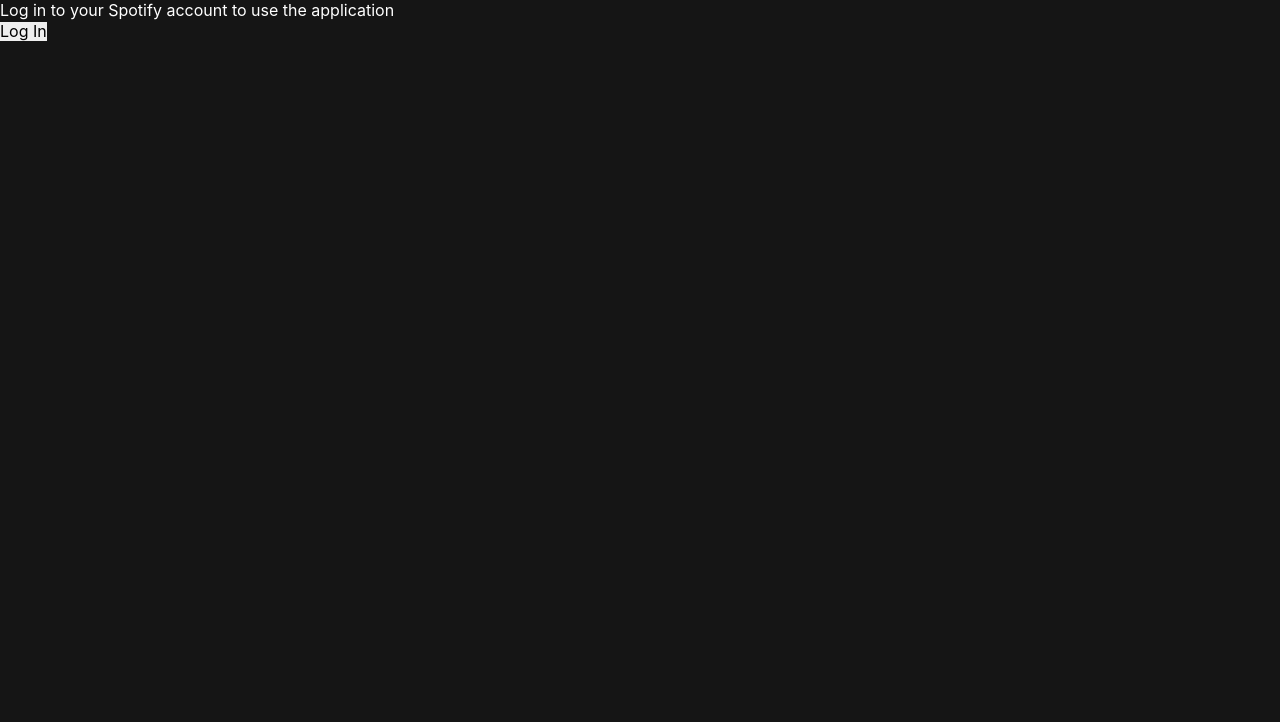
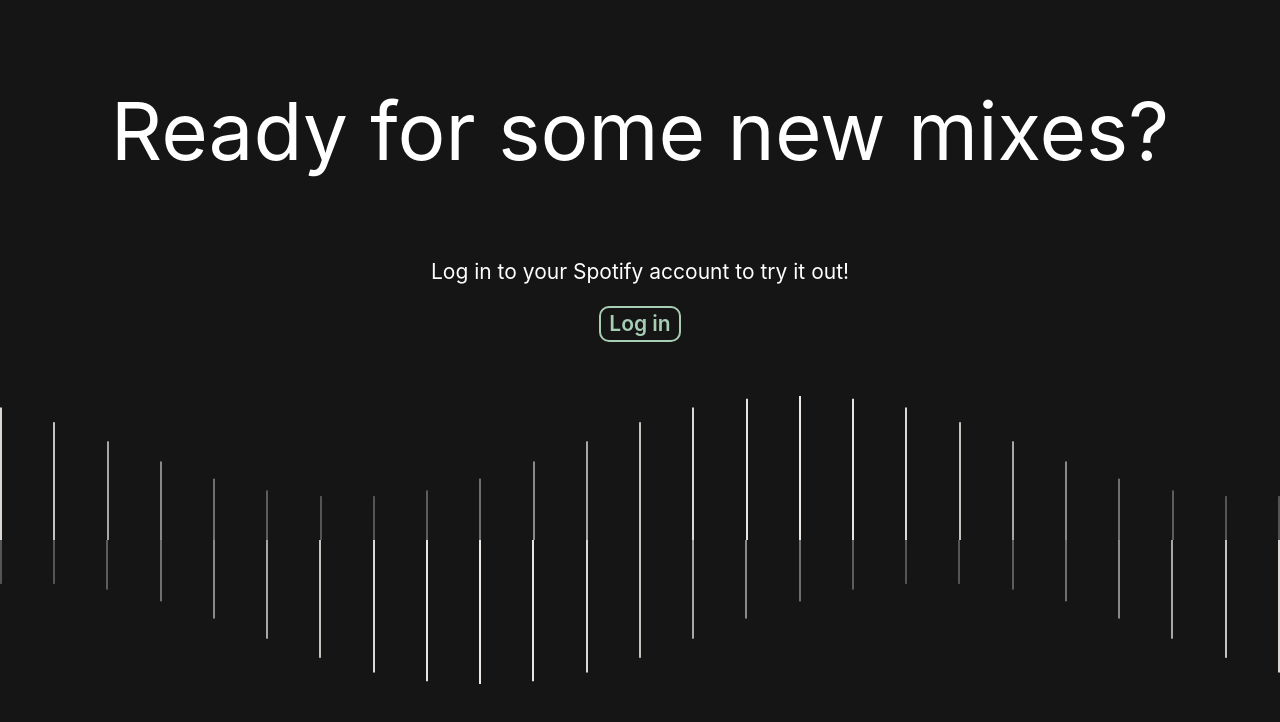
Before and after one commit to lrosenqv/cybertape, a Vue app: page /login in a window 1280 px wide. Shown: the top 722 px of the page. Built offline with nearby package versions, Linux system fonts and the light colour scheme; no server answers.

Commit message:
start page styling done

```diff
--- a/src/views/StartView.vue
+++ b/src/views/StartView.vue
@@ -1,12 +1,24 @@
 <template>
-  <div class="start">
-    <div class="start-img"></div>
-    <div class="start-text">Log in to your Spotify account to use the application</div>
-    <button class="start-button" @click="authRequest">Log In</button>
+  <div id="start">
+    <div id="start-text">
+      <h1>Ready for some new mixes?</h1>
+      <p>Log in to your Spotify account to try it out!</p>
+      <ButtonPrimary text="Log in" @on-click="authRequest" />
+    </div>
+    <div class="start-stripes">
+      <div class="start-stripes-wrapper start-stripes-wrapper__1">
+        <span v-for="stripe of 25" :key="stripe"></span>
+      </div>
+      <div class="start-stripes-wrapper start-stripes-wrapper__2">
+        <span v-for="stripe of 25" :key="stripe"></span>
+      </div>
+    </div>
   </div>
 </template>
 
 <script setup lang="ts">
+import ButtonPrimary from '@/components/atoms/ButtonPrimary.vue'
+import DecorStripes from '@/components/DecorStripes.vue'
 import { authRequest, getAccessToken } from '@/services/authorization'
 import { onBeforeMount } from 'vue'
 
@@ -20,4 +32,83 @@
 })
 </script>
 
-<style lang="scss"></style>
+<style lang="scss" scoped>
+@use '@/style/variables.scss';
+#start {
+  display: flex;
+  flex-direction: column;
+  height: 100vh;
+  justify-content: space-between;
+  padding-block: variables.$padding-body;
+
+  &-text {
+    align-items: center;
+    display: flex;
+    flex-direction: column;
+    gap: 20px;
+    padding-inline: variables.$padding-body;
+
+    h1 {
+      font-size: variables.$font-size-h3;
+    }
+    p {
+      font-size: variables.$font-size-paragraph__small;
+    }
+    button {
+      width: fit-content;
+    }
+    @media screen and (min-width: 769px) {
+      h1 {
+        font-size: variables.$font-size-h2;
+      }
+      p {
+        font-size: variables.$font-size-paragraph;
+      }
+    }
+  }
+
+  .start-stripes {
+    display: flex;
+    flex-direction: column;
+    height: 30vh;
+    justify-content: space-between;
+    margin-bottom: 40px;
+    width: 100vw;
+    @media screen and (min-width: 769px) {
+      height: 35vh;
+      margin-bottom: 100px;
+    }
+
+    &-wrapper {
+      display: flex;
+      justify-content: space-between;
+
+      &__2 {
+        transform: rotate(180deg);
+      }
+      span {
+        animation: animate 1.7s ease-in-out infinite;
+        background-color: variables.$color-neutral__greige-light;
+        height: 18vh;
+        transform-origin: bottom;
+        width: 2px;
+      }
+      @for $i from 1 through 30 {
+        span:nth-child(#{$i}n) {
+          animation-delay: #{$i * 0.1}s;
+        }
+      }
+    }
+  }
+}
+
+@keyframes animate {
+  0%,
+  100% {
+    transform: scale(1);
+  }
+  50% {
+    transform: scale(0.3);
+  }
+}
+</style>
```
